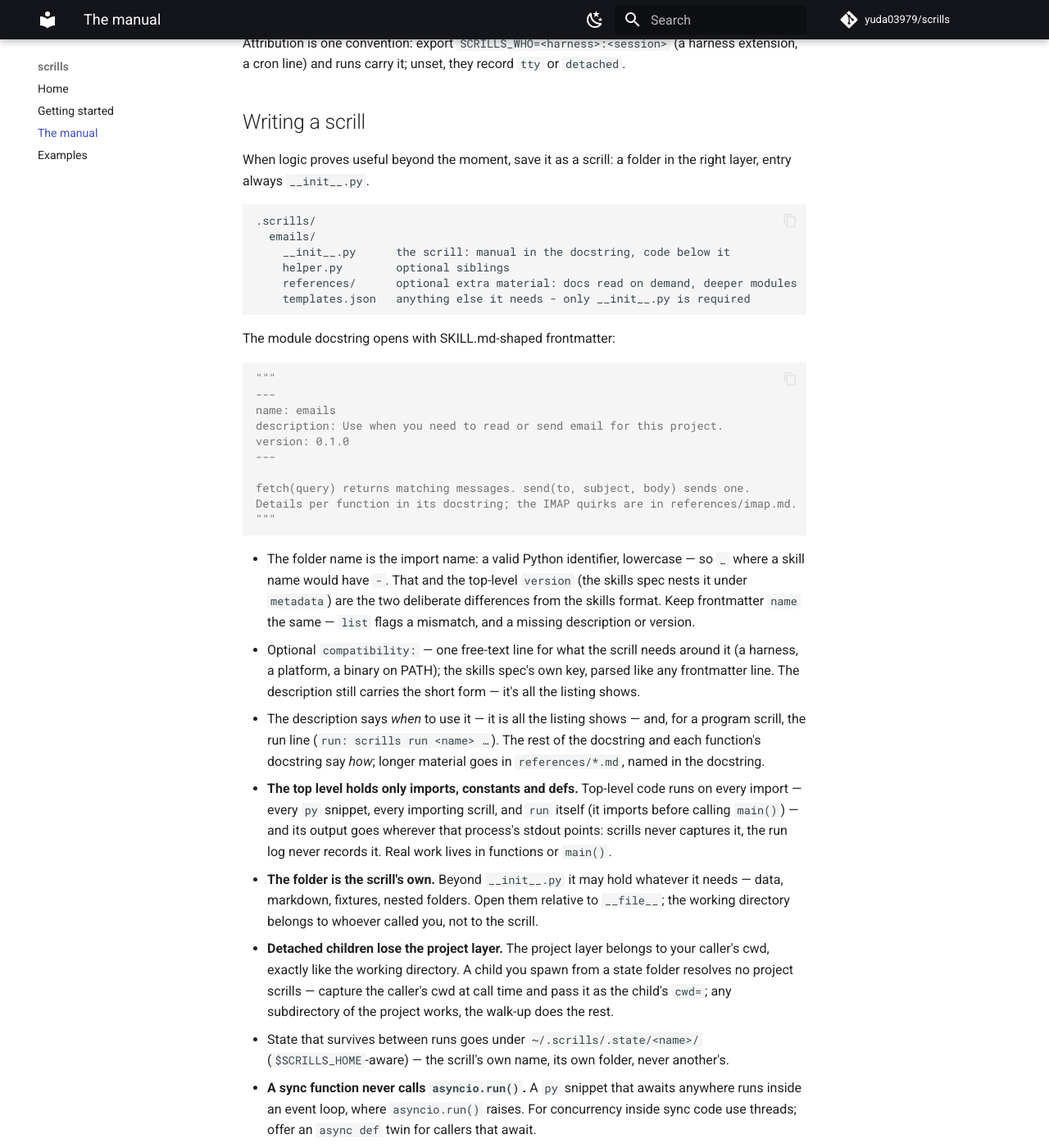
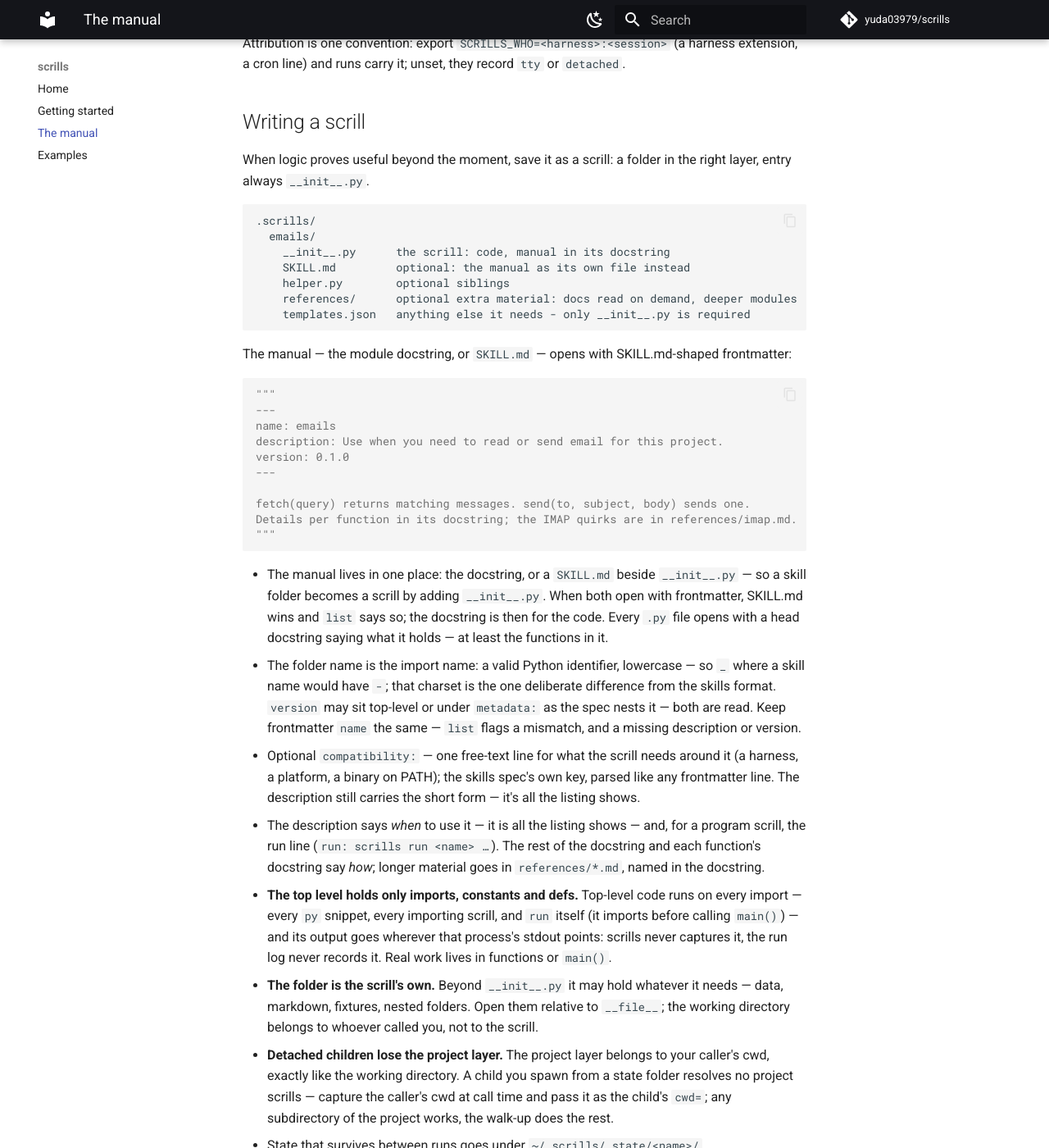
Before and after one commit to yuda03979/scrills, an MkDocs documentation site: the page built from docs/manual.md, in a window 1280 px wide and 1400 px high, scrolled down 2903 px. Shown: the whole window at 82% size. Built offline with MkDocs 1.6.1 and Material for MkDocs 9.7.7, drawn with Linux system fonts in a browser that asks for light colours; comment, search, counter and statistics services are not loaded; some of the changed text lies outside the part shown.

Commit message:
scrills 0.2.16 - SKILL.md beside __init__.py: the manual's second home
The manual may now live in a SKILL.md file beside __init__.py instead
of the head docstring - a skill folder becomes a scrill by adding
__init__.py. Fallback shape, nothing migrates: the manifest source is
SKILL.md when it opens with a frontmatter fence, else the docstring;
declaring in both raises a notice and SKILL.md wins; when neither
declares, the description falls back to the first prose line,
SKILL.md preferred. A SKILL.md-manifest scrill whose __init__.py
doesn't parse still lists its manual, with the parse problem raised
beneath - it won't import, and that stays visible. The run registry's
imported map reads versions with the same precedence. version may sit
top-level or nested under metadata: as the skills spec has it - both
homes, both forms (the nested docstring form already parsed; now held
by test). New convention stated: every .py file opens with a head
docstring saying what it holds. The name charset (identifiers, not
hyphens) is now the one deliberate difference from the skills format.
Six new tests, each seen red first; suite 106. Proven live through
the installed command: a SKILL.md-manifest scrill listed, run, and
recorded with its SKILL.md version; the double-declaration A/B.

Co-Authored-By: Claude Fable 5 <noreply@anthropic.com>
Claude-Session: https://claude.ai/code/session_01FhW8a3WW7LdDKMmVNDx86V

````diff
--- a/scrills/SKILL.md
+++ b/scrills/SKILL.md
@@ -4,12 +4,12 @@ description: Skills you import instead of read. A library of Python capability,
 compatibility: Needs bash and python3 (3.9 or newer) on macOS or Linux (Debian/Ubuntu also need the python3-venv package). The bundled `scrills` command (scripts/scrills in this skill) goes on PATH or is called by path; no other runtime dependencies.
 license: Apache-2.0
 metadata:
-  version: "0.2.15"
+  version: "0.2.16"
 ---
 
 # scrills
 
-Skills are knowledge you read; scrills are capability you call. A scrill is a Python module whose docstring is its SKILL.md — the manual and the implementation are one artifact. The command is `scrills`.
+Skills are knowledge you read; scrills are capability you call. A scrill is a Python module that carries its own SKILL.md — as its head docstring, or as a file beside its code: one folder holding both. The command is `scrills`.
 
 Check the library before writing logic: `scrills list` prints the library the way a harness lists skills — one `- name: description` line per scrill — and raises anything wrong beneath an entry (a drifted manual, a shadowed name).
 
@@ -66,13 +66,14 @@ When logic proves useful beyond the moment, save it as a scrill: a folder in the
 ```
 .scrills/
   emails/
-    __init__.py      the scrill: manual in the docstring, code below it
+    __init__.py      the scrill: code, manual in its docstring
+    SKILL.md         optional: the manual as its own file instead
     helper.py        optional siblings
     references/      optional extra material: docs read on demand, deeper modules
     templates.json   anything else it needs - only __init__.py is required
 ```
 
-The module docstring opens with SKILL.md-shaped frontmatter:
+The manual — the module docstring, or `SKILL.md` — opens with SKILL.md-shaped frontmatter:
 
 ```python
 """
@@ -87,7 +88,8 @@ Details per function in its docstring; the IMAP quirks are in references/imap.md
 """
 ```
 
-- The folder name is the import name: a valid Python identifier, lowercase — so `_` where a skill name would have `-`. That and the top-level `version` (the skills spec nests it under `metadata`) are the two deliberate differences from the skills format. Keep frontmatter `name` the same — `list` flags a mismatch, and a missing description or version.
+- The manual lives in one place: the docstring, or a `SKILL.md` beside `__init__.py` — so a skill folder becomes a scrill by adding `__init__.py`. When both open with frontmatter, SKILL.md wins and `list` says so; the docstring is then for the code. Every `.py` file opens with a head docstring saying what it holds — at least the functions in it.
+- The folder name is the import name: a valid Python identifier, lowercase — so `_` where a skill name would have `-`; that charset is the one deliberate difference from the skills format. `version` may sit top-level or under `metadata:` as the spec nests it — both are read. Keep frontmatter `name` the same — `list` flags a mismatch, and a missing description or version.
 - Optional `compatibility:` — one free-text line for what the scrill needs around it (a harness, a platform, a binary on PATH); the skills spec's own key, parsed like any frontmatter line. The description still carries the short form — it's all the listing shows.
 - The description says *when* to use it — it is all the listing shows — and, for a program scrill, the run line (`run: scrills run <name> …`). The rest of the docstring and each function's docstring say *how*; longer material goes in `references/*.md`, named in the docstring.
 - **The top level holds only imports, constants and defs.** Top-level code runs on every import — every `py` snippet, every importing scrill, and `run` itself (it imports before calling `main()`) — and its output goes wherever that process's stdout points: scrills never captures it, the run log never records it. Real work lives in functions or `main()`.
````
Also changed, not shown: AGENTS.md (+12 -11 lines), README.md (+6 -5 lines), docs/getting-started.md (+2 -2 lines), 2 other files.
